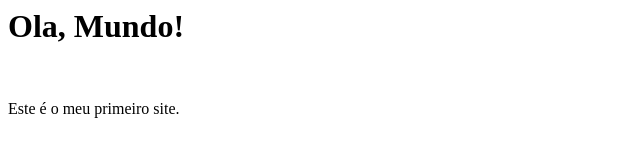
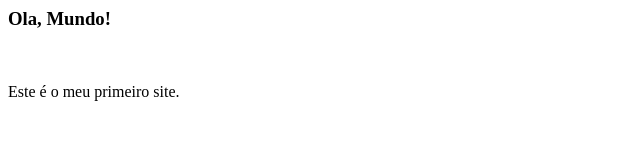
Before and after one commit to a24cesarba/2026-PPS-cesarba, a plain HTML site: page index.html in a window 1280 px wide. Shown: the whole page, without its empty margins (0-640 px from the left). Drawn offline with Linux system fonts and the light colour scheme.

Commit message:
Modificado h3

```diff
--- a/index.html
+++ b/index.html
@@ -1,5 +1,5 @@
 
-<h1>Ola, Mundo!</h1>
+<h3>Ola, Mundo!</h3>
 
 <br>
 <p>Este é o meu primeiro site.</p>
```
